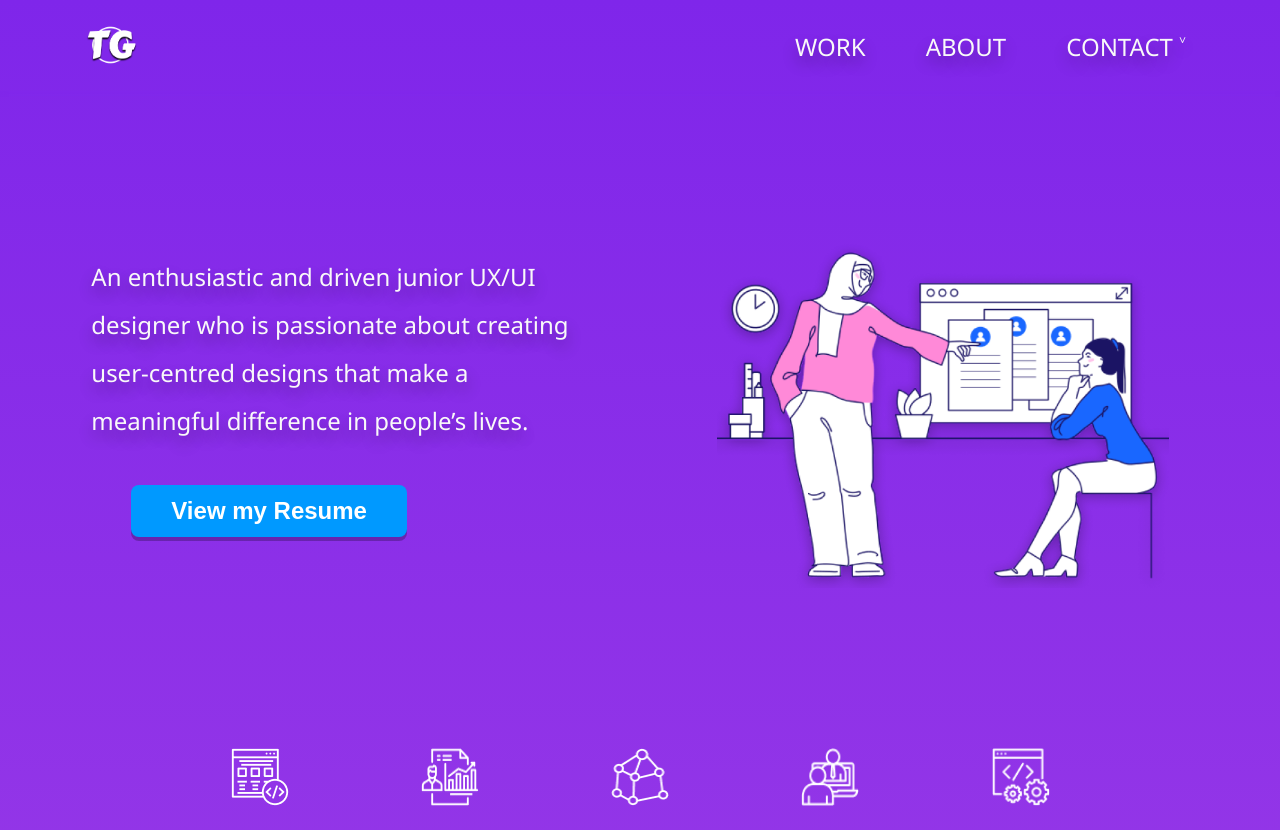
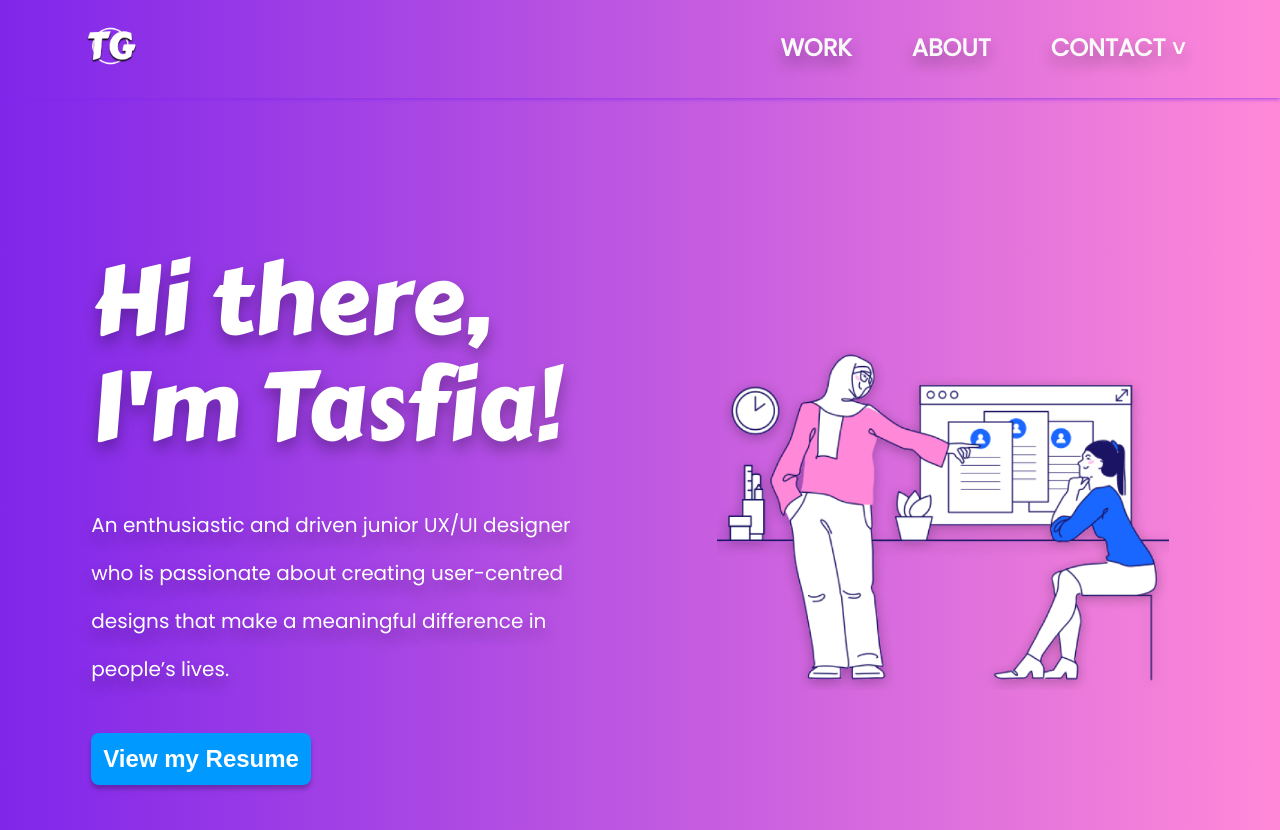
Before and after one commit to tasdesign/UX_UI_HW_17, a plain HTML site: page index.html in a window 1280 px wide. Shown: the top 830 px of the page. Drawn offline with Linux system fonts and the light colour scheme.

Commit message:
Edited Font and Hero

```diff
--- a/css/index.css
+++ b/css/index.css
@@ -15,8 +15,8 @@
 
 body {
   background-color: var(--purple);
-  background: linear-gradient(180deg, #7F26EA 0%, #FF89D8 100%);
-  font-family:'Segoe UI', Tahoma, Geneva, Verdana, sans-serif;
+  background: linear-gradient(90deg, #7F26EA 0%, #FF89D8 100%);
+  font-family: 'Poppins', sans-serif;
   font-size: 1.5rem;
   color: var(--white);
   margin: 0;
@@ -73,6 +73,7 @@ ul {
   display: block;
   padding: 1.875rem;
   color: var(--white);
+  font-weight: bold;
 }
 
 .menu a:hover {
@@ -89,7 +90,7 @@ ul {
   cursor: pointer;
   float: right;
   padding: 2.5rem 1.25rem;
-}/* Style label tag */
+}
 
 .hamb-line {
   background: var(--white);
@@ -98,7 +99,7 @@ ul {
   position: relative;
   width: 1.5rem;
 
-} /* Style span tag */
+}
 
 .hamb-line::before,
 .hamb-line::after{
@@ -305,10 +306,48 @@ line-height: 200%;
   overflow: auto;
   margin: 5%;
   padding: 5%;
+  display: inline-flex;
+  flex-direction: column;
+  justify-content: center;
+  align-items: flex-start;
+  gap: 2.5rem;
+
 }
 
 .heroImg,
 .heroText {
+  margin: 0;
+}
+
+.heroHeading {
+  align-self: stretch;
+  color: white;
+  font-size: 6rem;
+  font-family: Carter One;
+  font-weight: 400;
+  line-height: 6.6rem;
+  word-wrap: break-word;
+}
+
+.heroSubhead {
+  align-self: stretch;
+  color: white;
+  font-size: 1.25rem;
+  font-weight: 500;
+  line-height: 3rem;
+  word-wrap: break-word;
+}
+
+.heroButton {
+  padding: 12px;
+  background: #0099FF;
+  box-shadow: 0rem 0.25rem 0.25rem rgba(0, 0, 0, 0.25);
+  border-radius: 0.5rem;
+  justify-content: flex-start;
+  align-items: flex-start;
+  gap: 0.6rem;
+  display: inline-flex;
+  width: fit-content;
   margin: 0;
 }
 
@@ -335,7 +374,9 @@ line-height: 200%;
   font-weight: 800;
   line-height: 4.5rem;
   word-wrap: break-word;
+  font-family: 'Carter One', cursive;
 }
+
 .contactText {
   width: 50rem;
   text-align: center;
@@ -369,17 +410,19 @@ line-height: 200%;
   gap: 1.25rem;
   display: inline-flex
 }
+
 .Name .Value {
   height: 3.75rem;
   justify-content: flex-start;
   align-items: center;
   display: flex;
+  text-align: start;
 }
 
 .InputField {
   flex: 1 1 0;
   height: 3.75rem;
-  width: 31.25rem;
+  width: 21.875rem;
   padding-top: 0.75rem;
   padding-bottom: 0.75rem;
   padding-left: 1rem;
@@ -399,6 +442,7 @@ line-height: 200%;
 .Email {
   height: 3.75rem;
   justify-content: flex-start;
+  text-align: start;
   align-items: center;
   display: flex;
 }
@@ -407,6 +451,7 @@ line-height: 200%;
 justify-content: flex-start;
 align-items: center;
 display: inline-flex;
+text-align: start;
 }
 
 span {
@@ -426,7 +471,7 @@ span .asterisk {
 }
 
 .InputField2 {
-width: 63.75rem;
+width: 44.75rem;
 height: 9rem;
 padding-top: 0.75rem;
 padding-bottom: 0.75rem;
@@ -537,6 +582,7 @@ display: flex;
     text-align: center;
     color: white;
     font-size: 4.5rem;
+    font-family: 'Carter One', cursive;
     font-weight:bolder;
     line-height: 4.5rem;
     word-wrap: break-word; }
@@ -578,9 +624,10 @@ display: flex;
       align-self: stretch;
       color: #7F26EA;
       font-size: 3.125rem;
-      font-weight: bold;
+      font-weight: 500;
       line-height: 4.688rem;
       word-wrap: break-word;
+      font-family: 'Carter One', cursive;
     }
 
     .ProjectDate {
@@ -614,7 +661,7 @@ display: flex;
     .ViewCaseStudy {
       color: white;
       font-size: 1.5rem;
-      font-weight: bold;
+      font-weight: bolder;
       word-wrap: break-word;
       text-align: center;
     }
--- a/index.html
+++ b/index.html
@@ -5,6 +5,12 @@
     <meta charset="UTF-8">
     <meta name="viewport" content="width=device-width, initial-scale=1.0">
     <title>Home</title>
+    <link rel="preconnect" href="https://fonts.googleapis.com">
+<link rel="preconnect" href="https://fonts.gstatic.com" crossorigin>
+<link href="https://fonts.googleapis.com/css2?family=Poppins&display=swap" rel="stylesheet">
+<link rel="preconnect" href="https://fonts.googleapis.com">
+<link rel="preconnect" href="https://fonts.gstatic.com" crossorigin>
+<link href="https://fonts.googleapis.com/css2?family=Carter+One&display=swap" rel="stylesheet">
 </head>
 <body>
 
@@ -42,7 +48,11 @@
 
     <section class="hero">
         <div class="content">
-            <p class="heroText">An enthusiastic and driven junior UX/UI designer who is passionate about creating user-centred designs that make a meaningful difference in people’s lives.<button>View my Resume</button></p>
+            <div class="heroText">
+              <div class="heroHeading">Hi there, I'm Tasfia!</div>
+              <div class="heroSubhead">An enthusiastic and driven junior UX/UI designer who is passionate about creating user-centred designs that make a meaningful difference in people’s lives.</div>
+              <button class="heroButton">View my Resume</button>
+            </div>
             <img src="images/Me.png" alt="Me" class="heroImg" >
         </div>
     </section>
```
